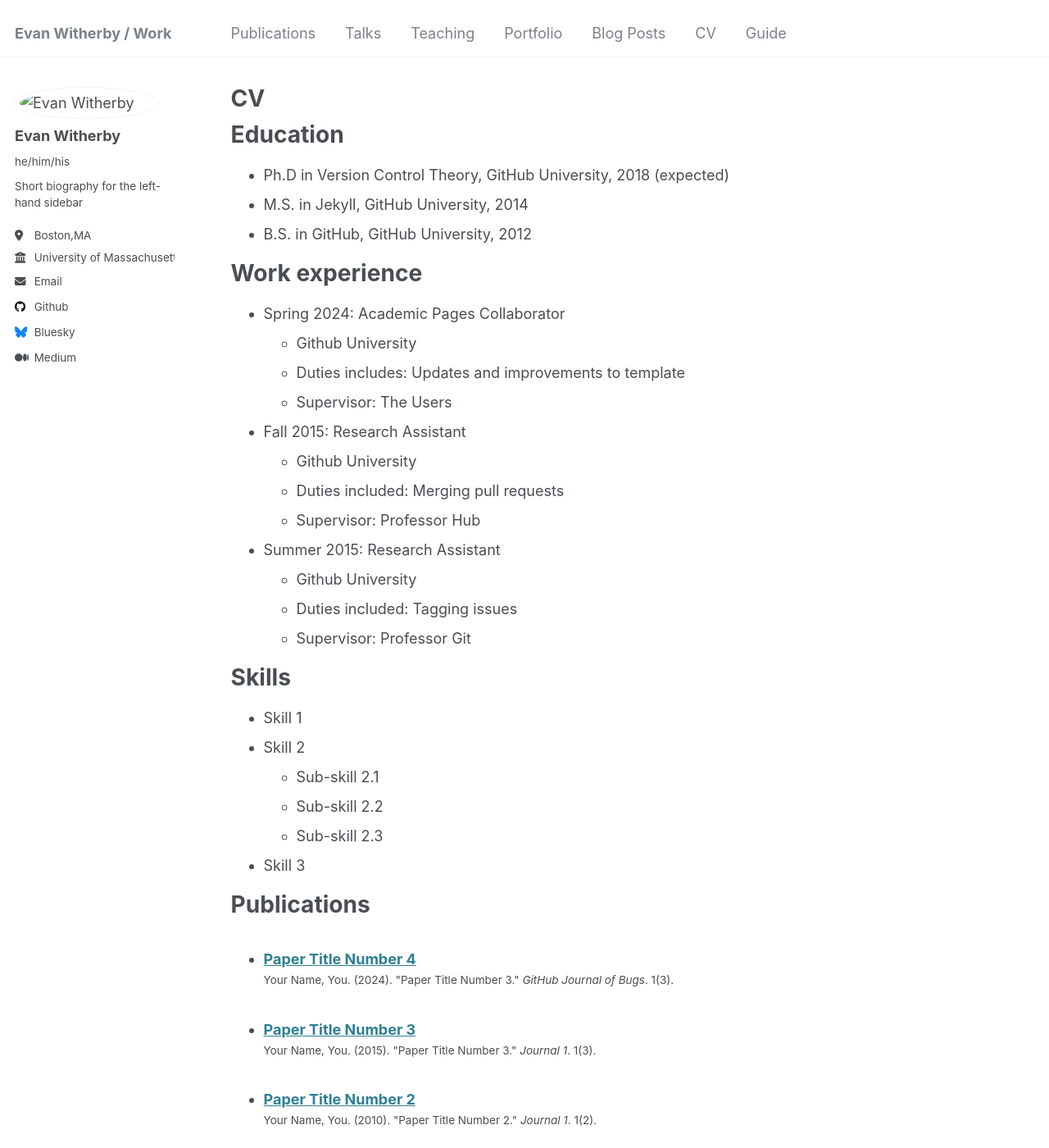
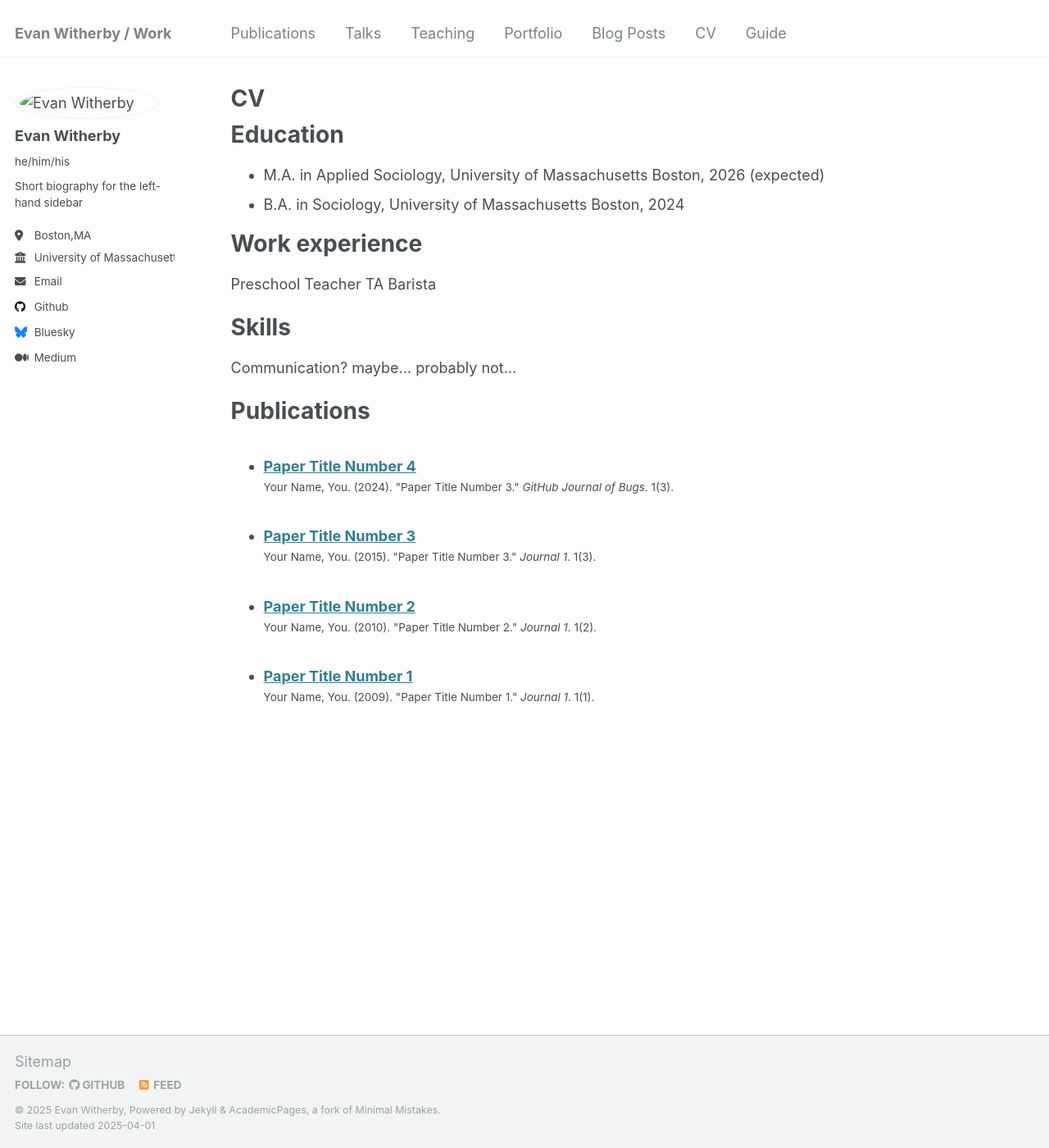
Before and after one commit to evanwitherby/evanwitherby.github.io, a Jekyll site: the page built from _pages/cv.md, in a window 1280 px wide and 1400 px high. Shown: the whole window at 82% size. Built offline with Jekyll 4.4.1, drawn with Linux system fonts in a browser that asks for light colours; some of the changed text lies outside the part shown.

Commit message:
Update cv.md
edited

```diff
--- a/_pages/cv.md
+++ b/_pages/cv.md
@@ -11,54 +11,21 @@ redirect_from:
 
 Education
 ======
-* Ph.D in Version Control Theory, GitHub University, 2018 (expected)
-* M.S. in Jekyll, GitHub University, 2014
-* B.S. in GitHub, GitHub University, 2012
+* M.A. in Applied Sociology, University of Massachusetts Boston, 2026 (expected)
+* B.A. in Sociology, University of Massachusetts Boston, 2024
 
 Work experience
 ======
-* Spring 2024: Academic Pages Collaborator
-  * Github University
-  * Duties includes: Updates and improvements to template
-  * Supervisor: The Users
-
-* Fall 2015: Research Assistant
-  * Github University
-  * Duties included: Merging pull requests
-  * Supervisor: Professor Hub
-
-* Summer 2015: Research Assistant
-  * Github University
-  * Duties included: Tagging issues
-  * Supervisor: Professor Git
+Preschool Teacher
+TA
+Barista
 
 Skills
 ======
-* Skill 1
-* Skill 2
-  * Sub-skill 2.1
-  * Sub-skill 2.2
-  * Sub-skill 2.3
-* Skill 3
+Communication? maybe... probably not...
 
 Publications
 ======
   <ul>{% for post in site.publications reversed %}
     {% include archive-single-cv.html %}
   {% endfor %}</ul>
-
-Talks
-======
-  <ul>{% for post in site.talks reversed %}
-    {% include archive-single-talk-cv.html  %}
-  {% endfor %}</ul>
-
-Teaching
-======
-  <ul>{% for post in site.teaching reversed %}
-    {% include archive-single-cv.html %}
-  {% endfor %}</ul>
-
-Service and leadership
-======
-* Currently signed in to 43 different slack teams
```
